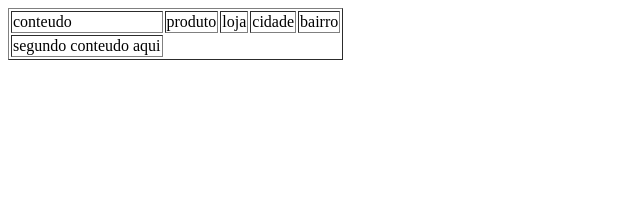
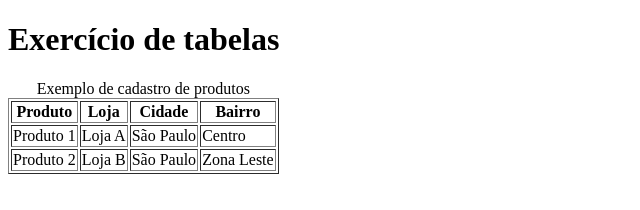
Before and after one commit to iagovitobatista/estudos-full-stack-web, a plain HTML site: page licoes/tabelas.html in a window 1280 px wide. Shown: the whole page, without its empty margins (0-640 px from the left). Drawn offline with Linux system fonts and the light colour scheme.

Commit message:
fix(html): corrige estrutura e semantica do exercicio tabelas.html

```diff
--- a/licoes/tabelas.html
+++ b/licoes/tabelas.html
@@ -1,32 +1,20 @@
 <!DOCTYPE html>
-<html lang="en">
+<html lang="pt-BR">
 <head>
-    <meta charset="UTF-8">
-    <meta name="viewport" content="width=device-width, initial-scale=1.0">
-    <title>Document</title>
+  <meta charset="UTF-8">
+  <meta name="viewport" content="width=device-width, initial-scale=1.0">
+  <title>Tabelas HTML</title>
 </head>
 <body>
-   <!--Para criar tabelas as tags utilizadas são
-   tr -- table row(linha da tabeka)
-   td -- table data(dados da tabela *
-   table cell(celulas da tablea )
-   th-- table header(cabeçalho da tablea )
-
-   -->
-   <table border="1">
-    <tr>
-        <td>conteudo </td>
-        <td>produto </td>
-        <td>loja </td>
-        <td>cidade </td>
-        <td>bairro </td>
-    </tr>
-    <tr>
-<td>segundo conteudo aqui</td>
-
-    </tr>
-   </table>
-
-
+  <h1>Exercício de tabelas</h1>
+  <!-- table: tabela; tr: linha; th: cabeçalho; td: célula -->
+  <table border="1">
+    <caption>Exemplo de cadastro de produtos</caption>
+    <thead><tr><th scope="col">Produto</th><th scope="col">Loja</th><th scope="col">Cidade</th><th scope="col">Bairro</th></tr></thead>
+    <tbody>
+      <tr><td>Produto 1</td><td>Loja A</td><td>São Paulo</td><td>Centro</td></tr>
+      <tr><td>Produto 2</td><td>Loja B</td><td>São Paulo</td><td>Zona Leste</td></tr>
+    </tbody>
+  </table>
 </body>
 </html>
```
